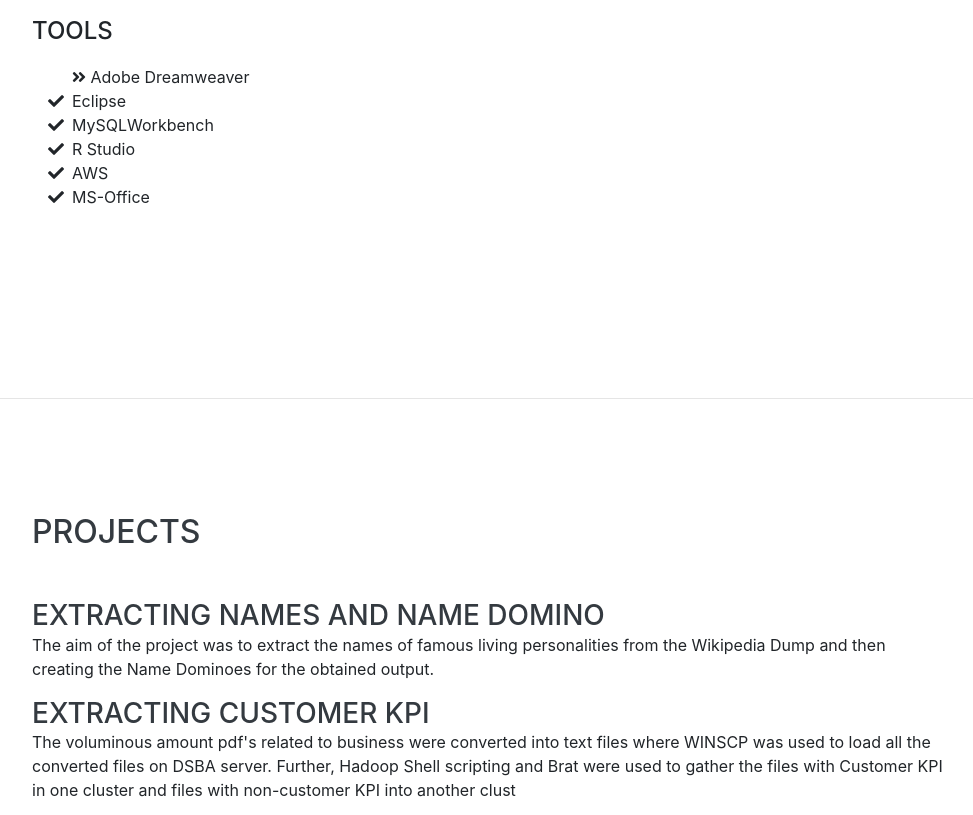
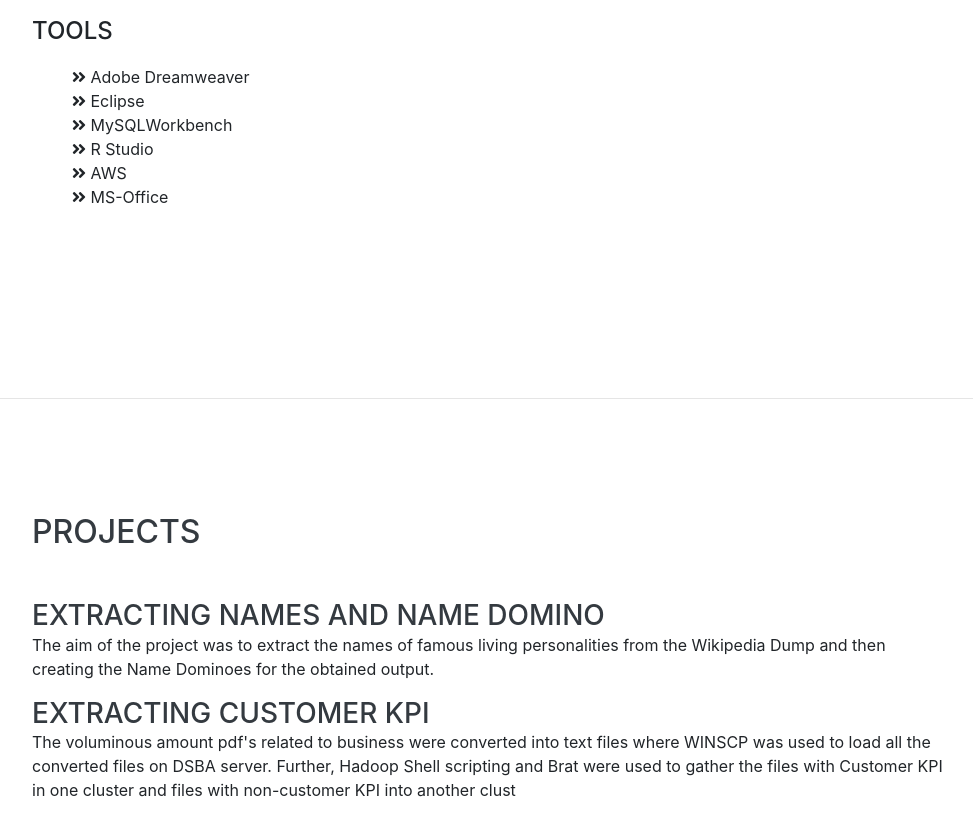
Before and after one commit to kjain6/My-Resume, a website with bundled scripts: page index.html in a window 1280 px wide. Shown: the part 2005-2820 px from the top of the page, without its empty margins (288-1261 px from the left). Built offline with nearby package versions, Linux system fonts and the light colour scheme; a web font is replaced by a local one.

Commit message:
Update index.html

```diff
--- a/index.html
+++ b/index.html
@@ -161,19 +161,19 @@
             <i class="fas fa-angle-double-right"></i>
             Adobe Dreamweaver</li>
           <li>
-            <i class="fa-li fa fa-check"></i>
+            <i class="fas fa-angle-double-right"></i>
             Eclipse</li>
           <li>
-            <i class="fa-li fa fa-check"></i>
+            <i class="fas fa-angle-double-right"></i>
             MySQLWorkbench</li>
           <li>
-            <i class="fa-li fa fa-check"></i>
+            <i class="fas fa-angle-double-right"></i>
             R Studio</li>
           <li>
-            <i class="fa-li fa fa-check"></i>
+            <i class="fas fa-angle-double-right"></i>
             AWS</li>
 			<li>
-          <i class="fa-li fa fa-check"></i>
+          <i class="fas fa-angle-double-right"></i>
             MS-Office</li>
         </ul>
       </div>
```
